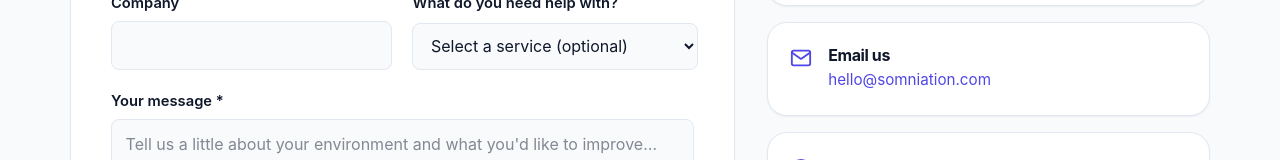
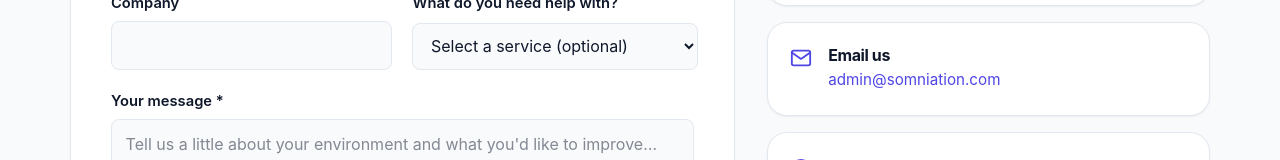
Before and after one commit to rjuidev24/somniation, an Angular app: page /contact in a window 1280 px wide. Shown: the part 732-892 px from the top of the page. Built offline with nearby package versions, Linux system fonts and the light colour scheme.

Commit message:
Updated email

```diff
--- a/src/app/core/contact-info.service.ts
+++ b/src/app/core/contact-info.service.ts
@@ -32,8 +32,8 @@ export class ContactInfoService {
         address: decode('MjcwNTcgWFQgLHllbm5pS2NNICxyRCBhaXJiYXRpQyA1MDU0'),
         phone: decode('MDYwMC04MzcgKTIwNCggMSs='),
         phoneHref: decode('MDYwMDgzNzIwNDErOmxldA=='),
-        email: decode('bW9jLm5vaXRhaW5tb3NAb2xsZWg='),
-        emailHref: decode('bW9jLm5vaXRhaW5tb3NAb2xsZWg6b3RsaWFt'),
+        email: decode('bW9jLm5vaXRhaW5tb3NAbmltZGE='),
+        emailHref: decode('bW9jLm5vaXRhaW5tb3NAbmltZGE6b3RsaWFt'),
         hours: 'Mon–Fri, 7:00am – 7:00pm CT · 24/7 for critical incidents',
       });
     });
```
